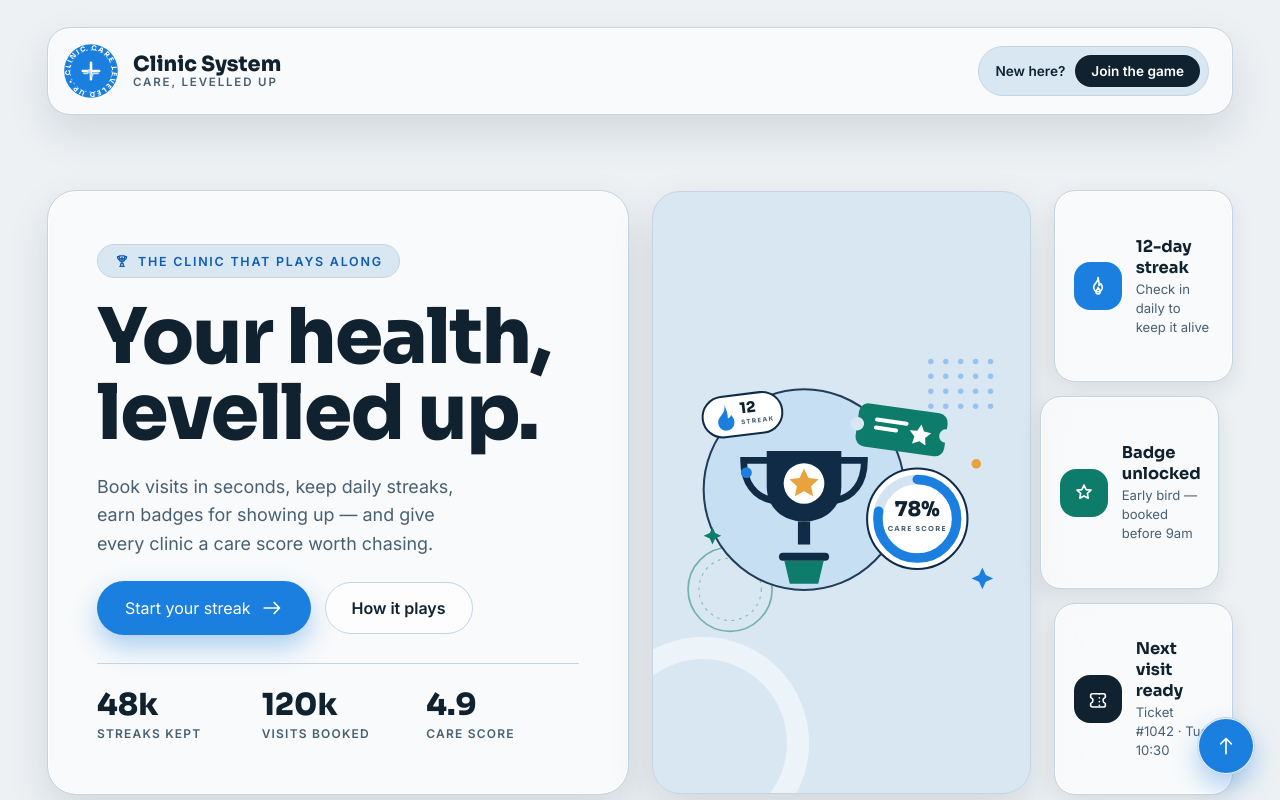
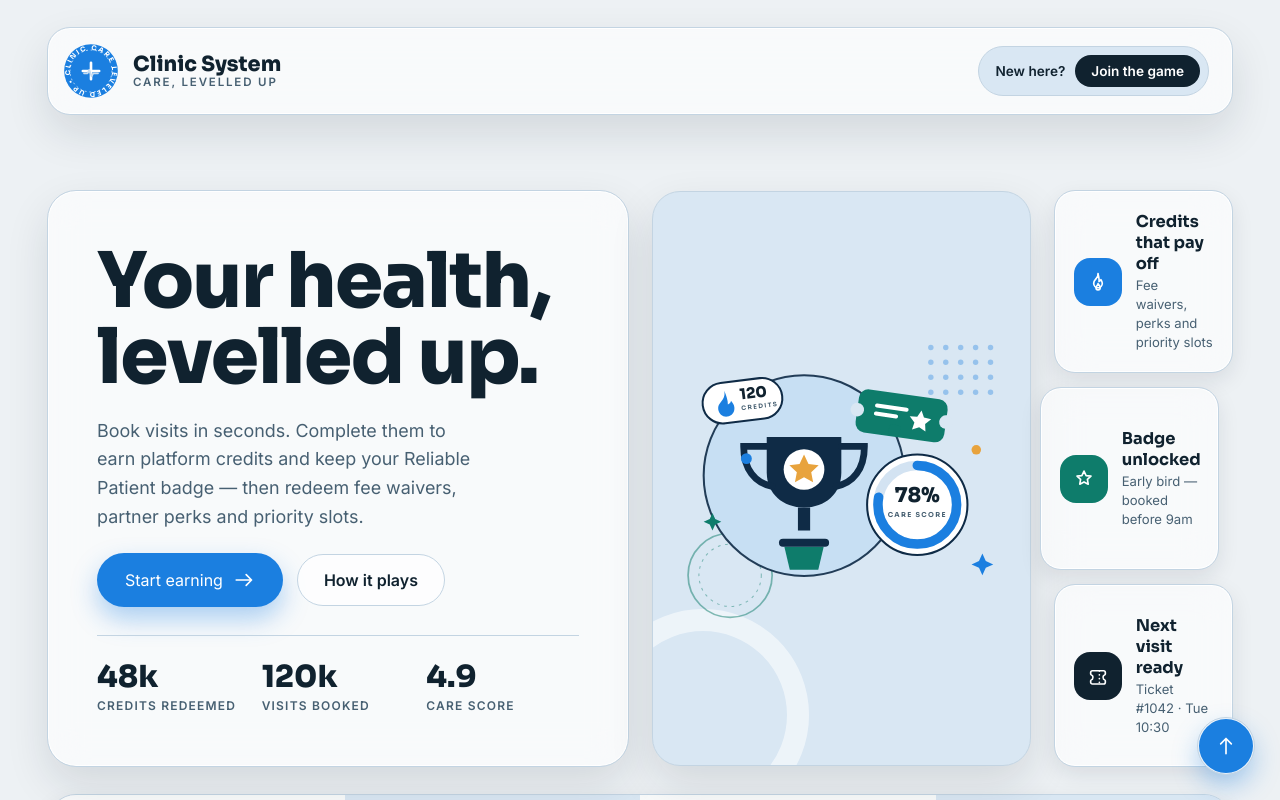
Before and after one commit to Oyead/Clinic-System, a React (Vite) app in the folder frontend/: page / in a window 1280 px wide. Shown: the top 800 px of the page. Built offline with nearby package versions, Linux system fonts and the light colour scheme.

Commit message:
feat: swap hero streak copy for visit credits

```diff
--- a/frontend/src/components/Hero.jsx
+++ b/frontend/src/components/Hero.jsx
@@ -74,8 +74,8 @@ function HeroArt() {
           d="M34 12c1 8-3 12-6.5 15.5C24.5 30.5 22 33 22 38c0 7 5.4 12.5 12 12.5S46 45 46 38c0-4-1.8-7-3.8-10-.5 2.6-2.6 4-5.2 4.8.8-6-.5-13.4-3-20.8Z"
           fill="#1B7FE0"
         />
-        <text x="56" y="28" className="hero-chip-num">12</text>
-        <text x="56" y="44" className="hero-chip-label">STREAK</text>
+        <text x="56" y="28" className="hero-chip-num">120</text>
+        <text x="56" y="44" className="hero-chip-label">CREDITS</text>
       </g>
 
       <g>
@@ -90,7 +90,7 @@ function HeroArt() {
 }
 
 const RAIL = [
-  { icon: IconFlame, tint: 'tint-blue', value: '12-day streak', note: 'Check in daily to keep it alive' },
+  { icon: IconFlame, tint: 'tint-blue', value: 'Credits that pay off', note: 'Fee waivers, perks and priority slots' },
   { icon: IconStar, tint: 'tint-teal', value: 'Badge unlocked', note: 'Early bird — booked before 9am' },
   { icon: IconTicket, tint: 'tint-sky', value: 'Next visit ready', note: 'Ticket #1042 · Tue 10:30' },
 ];
@@ -123,22 +123,19 @@ export function Hero({ onGetStarted }) {
     <section className="landing">
       <div className="hero-grid">
         <div className="hero-copy glass">
-          <p className="kicker">
-            <IconTrophy width={16} height={16} />
-            The clinic that plays along
-          </p>
           <h2 className="hero-title">
             Your health,
             <br />
             levelled up.
           </h2>
           <p className="hero-sub">
-            Book visits in seconds, keep daily streaks, earn badges for showing
-            up — and give every clinic a care score worth chasing.
+            Book visits in seconds. Complete them to earn platform credits
+            and keep your Reliable Patient badge — then redeem fee waivers,
+            partner perks and priority slots.
           </p>
           <div className="hero-cta">
             <button type="button" className="btn-primary" onClick={onGetStarted}>
-              Start your streak
+              Start earning
               <IconArrowRight />
             </button>
             <a className="btn-ghost" href="#how-it-plays">
@@ -147,7 +144,7 @@ export function Hero({ onGetStarted }) {
           </div>
           <dl className="hero-stats">
             <div>
-              <dt>Streaks kept</dt>
+              <dt>Credits redeemed</dt>
               <dd>48k</dd>
             </div>
             <div>
@@ -162,7 +159,7 @@ export function Hero({ onGetStarted }) {
         </div>
 
         <div className="hero-stage">
-          <a className="stage-link" href="#join" aria-label="Start your streak — join the game">
+          <a className="stage-link" href="#join" aria-label="Start earning — join the platform">
             <HeroArt />
           </a>
         </div>
@@ -193,6 +190,7 @@ export function Hero({ onGetStarted }) {
           </article>
         ))}
       </div>
+
     </section>
   );
 }
```
